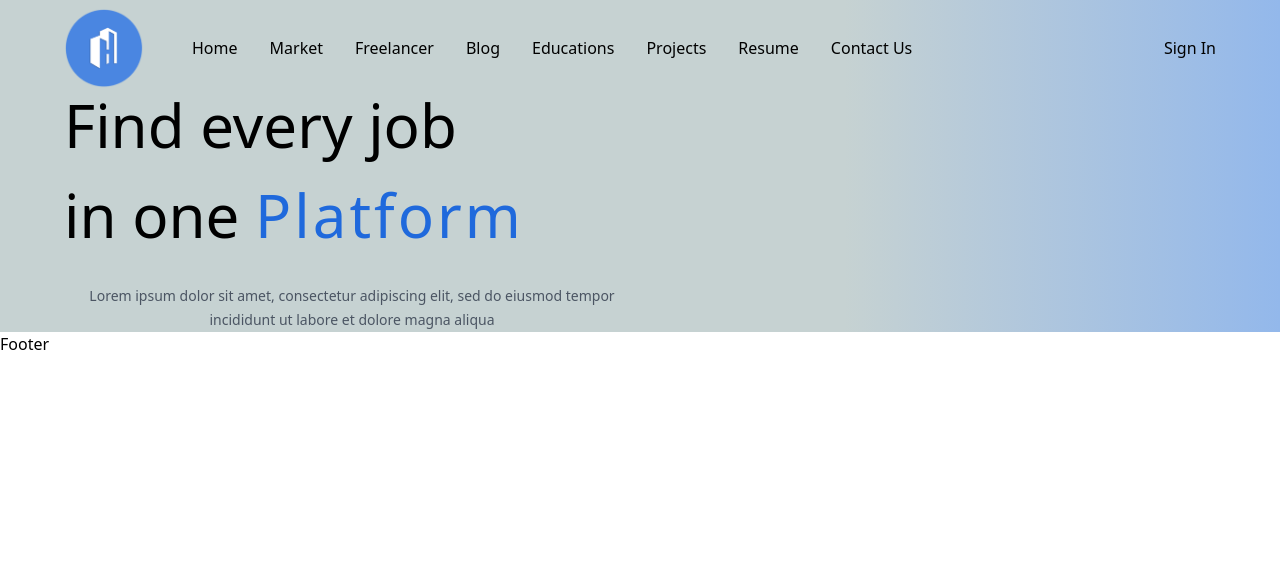
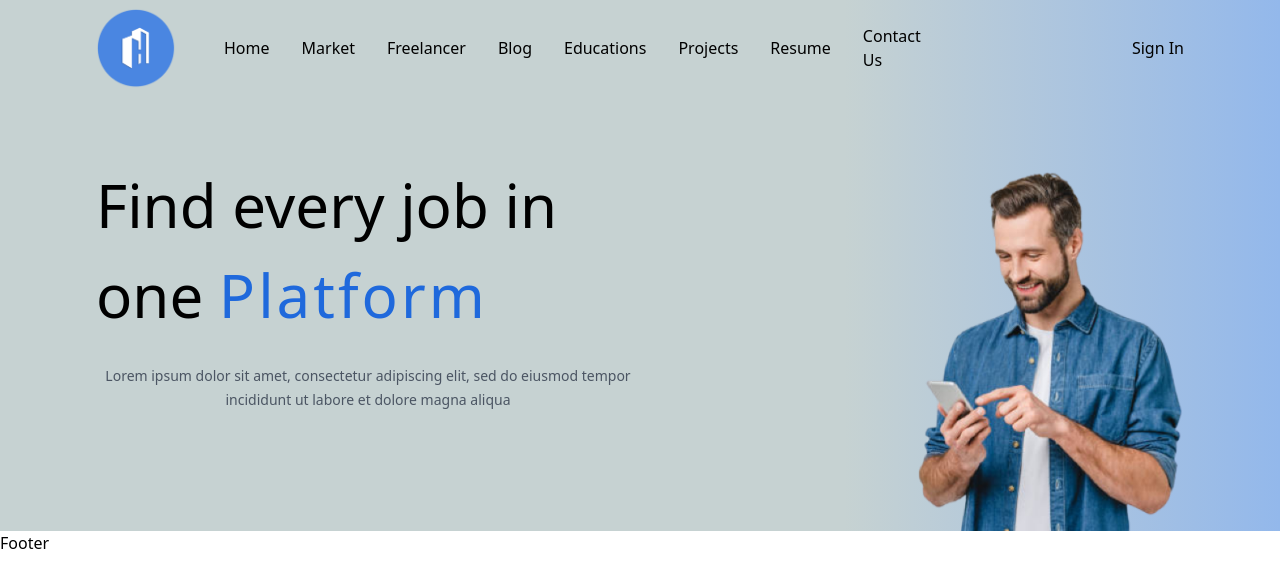
Before and after one commit to sepehr1628/JobCare, a React (Vite) app: page / in a window 1280 px wide. Shown: the top 588 px of the page. Built offline with nearby package versions, Linux system fonts and the light colour scheme.

Commit message:
feat/ closing menu by clicking anywhere else possibility of te menu added

```diff
--- a/src/pages/Home.jsx
+++ b/src/pages/Home.jsx
@@ -2,15 +2,15 @@ function Home() {
   return (
     <div>
       <section
-        className="bg-[#C6D2D26B] w-full pt-20 px-3 md:px-16 md:flex"
+        className="bg-[#C6D2D26B] w-full pt-24 px-3 md:px-24 flex flex-col md:flex-row"
         style={{
           backgroundImage:
             "linear-gradient(90deg, rgba(198,210,210,1) 0%, rgba(198,210,210,1) 66%, rgba(147,184,235,1) 100%)",
         }}
       >
-        <div className="w-1/2">
+        <div className="md:w-1/2 md:pt-16">
           <h2 className="text-3xl md:text-6xl leading-10 md:leading-normal font-medium text-center md:text-start mb-6 font-sans">
-            Find every job <br /> in one{" "}
+            Find every job in one{" "}
             <span className="text-[#1F69DC] tracking-wider">Platform</span>
           </h2>
 
@@ -19,8 +19,12 @@ function Home() {
             eiusmod tempor incididunt ut labore et dolore magna aliqua
           </p>
         </div>
-        <div>
-          <div className="w-1/2"></div>
+        <div className="hidden md:w-1/2 md:flex md:justify-end md:items-end">
+          <img
+            src="./../../assets/Images/image 14.png"
+            alt="The guy finds job in JobCare"
+            className="h-5/6"
+          />
         </div>
       </section>
     </div>
--- a/src/ui/Header.jsx
+++ b/src/ui/Header.jsx
@@ -1,13 +1,30 @@
-import { useState } from "react";
+import { useState, useRef, useEffect } from "react";
 import FixedMenu from "./FixedMenu";
 import Logo from "./Logo";
 import Navbar from "./Navbar";
 
 function Header() {
   const [isMenuOpen, setIsMenuOpen] = useState(false);
+  const myRef = useRef();
+
+  const handleCloseMenu = (e) => {
+    console.log(myRef);
+    if (myRef.current && !myRef.current.contains(e.target)) {
+      setIsMenuOpen(false);
+    }
+  };
+
+  useEffect(function () {
+    document.addEventListener("click", handleCloseMenu);
+
+    return () => document.removeEventListener("click", handleCloseMenu);
+  }, []);
 
   return (
-    <header className="flex justify-between bg-inherit items-center py-2 px-4 md:px-16 absolute top-0 left-0 right-0">
+    <header
+      ref={myRef}
+      className="flex justify-between bg-inherit items-center py-2 px-4 md:px-24 absolute top-0 left-0 right-0"
+    >
       <div className="flex justify-between w-3/4">
         <Logo />
         <Navbar />
--- a/src/ui/Logo.jsx
+++ b/src/ui/Logo.jsx
@@ -1,7 +1,9 @@
 function Logo() {
   return (
     <span className="z-10 w-12 md:min-w-20">
-      <img src="./../assets/Images/Logo.png" alt="jobCare Company" />
+      <a href="/">
+        <img src="./../assets/Images/Logo.png" alt="jobCare Company" />
+      </a>
     </span>
   );
 }
--- a/src/ui/Navbar.jsx
+++ b/src/ui/Navbar.jsx
@@ -5,7 +5,7 @@ function Navbar() {
     <nav className="m-auto ml-12">
       <ul className="hidden md:flex space-x-8 [&>li]:m-auto">
         <li>
-          <NavLink to="/" className="[.active]:font-semibold">
+          <NavLink to="/" className="[&:.active]:font-semibold">
             Home
           </NavLink>
         </li>
```
Also changed, not shown: assets/Images/image 14.png (added).
